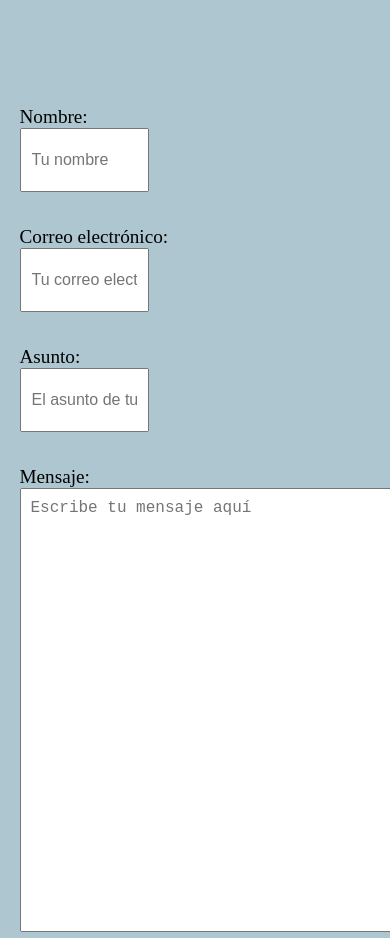
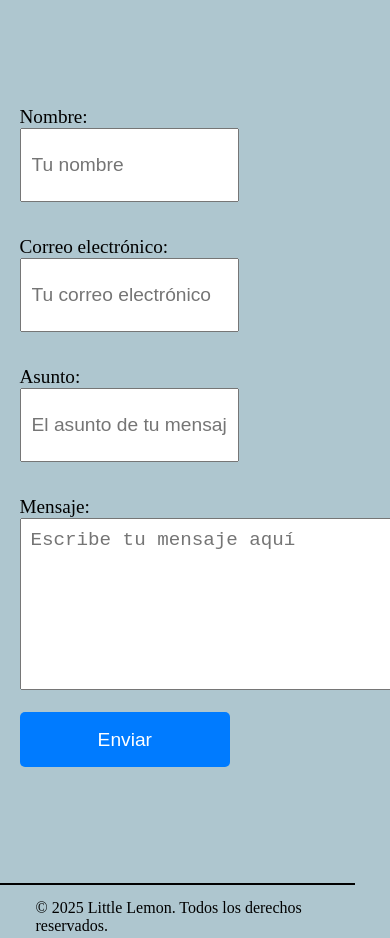
Before and after one commit to SoyDony/Little-Lemon, a plain HTML site: page contact.html in a window 390 px wide. Shown: the part 680-1618 px from the top of the page. Drawn offline with Linux system fonts and the light colour scheme.

Commit message:
otro mas

```diff
--- a/css/style.css
+++ b/css/style.css
@@ -480,19 +480,22 @@ button:hover {
     }
 
     input {
-        font-size: 1rem; /* Hace el texto más legible */
-        height: 40px; /* Reduce la altura de los inputs */
+        width: 50vw; /* Los inputs ocupan el 50% del ancho de la pantalla */
+        height: 50px; /* Más altos para mejor visibilidad */
+        font-size: 1.2rem; /* Texto más grande */
     }
 
     textarea {
-        width: 100vw; /* Ocupa todo el ancho de la pantalla */
-        height: 50vh; /* Ocupa el 50% de la altura de la pantalla */
-        font-size: 1rem; /* Tamaño de texto normal */
+        width: 100vw; /* Ocupa el 100% del ancho de la pantalla */
+        height: 150px; /* Mantiene una altura adecuada */
+        font-size: 1.2rem; /* Texto más grande */
     }
 
     button {
-        font-size: 1rem;
-        padding: 12px;
+        width: 60%; /* Botón más grande pero no tanto */
+        height: 55px;
+        font-size: 1.2rem;
+
     }
 }
 
```
